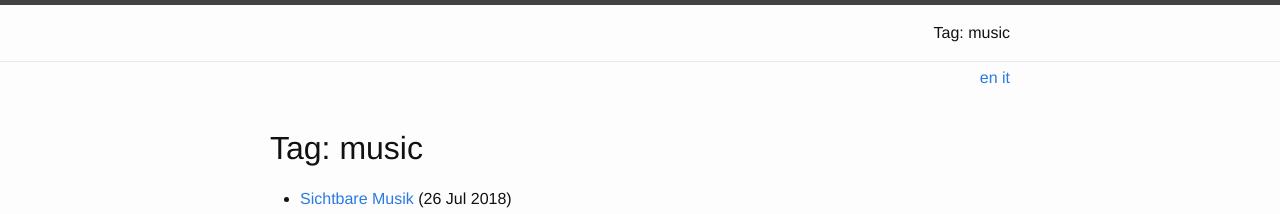
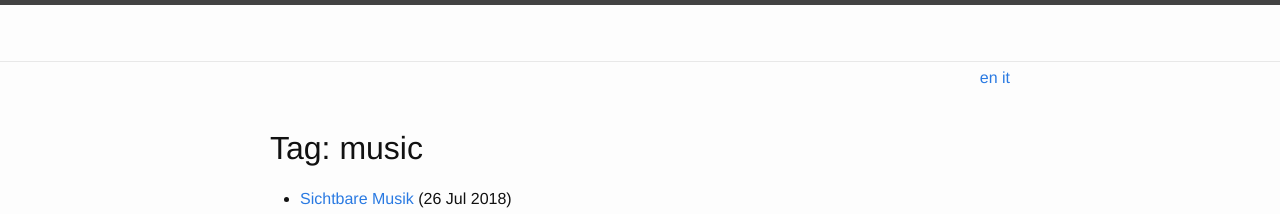
Before and after one commit to nglaeser/minima-site, a Jekyll site: the page built from tag/music.md, in a window 1280 px wide. Shown: the top 214 px of the page. Built offline with Jekyll 4.4.1, drawn with Linux system fonts in a browser that asks for light colours.

Commit message:
don't display tag pages in menu

```diff
--- a/_includes/header.html
+++ b/_includes/header.html
@@ -17,7 +17,9 @@
         {% assign pages=site.pages | where:"lang", page.lang %}
         {% for my_page in pages %}
           {% if my_page.title %}
+          {% unless my_page.title contains "Tag:" %}
           <a class="page-link" href="{{ my_page.url | prepend: site.baseurl }}">{{ my_page.title }}</a>
+          {% endunless %}
           {% endif %}
         {% endfor %}
       </div>
```
